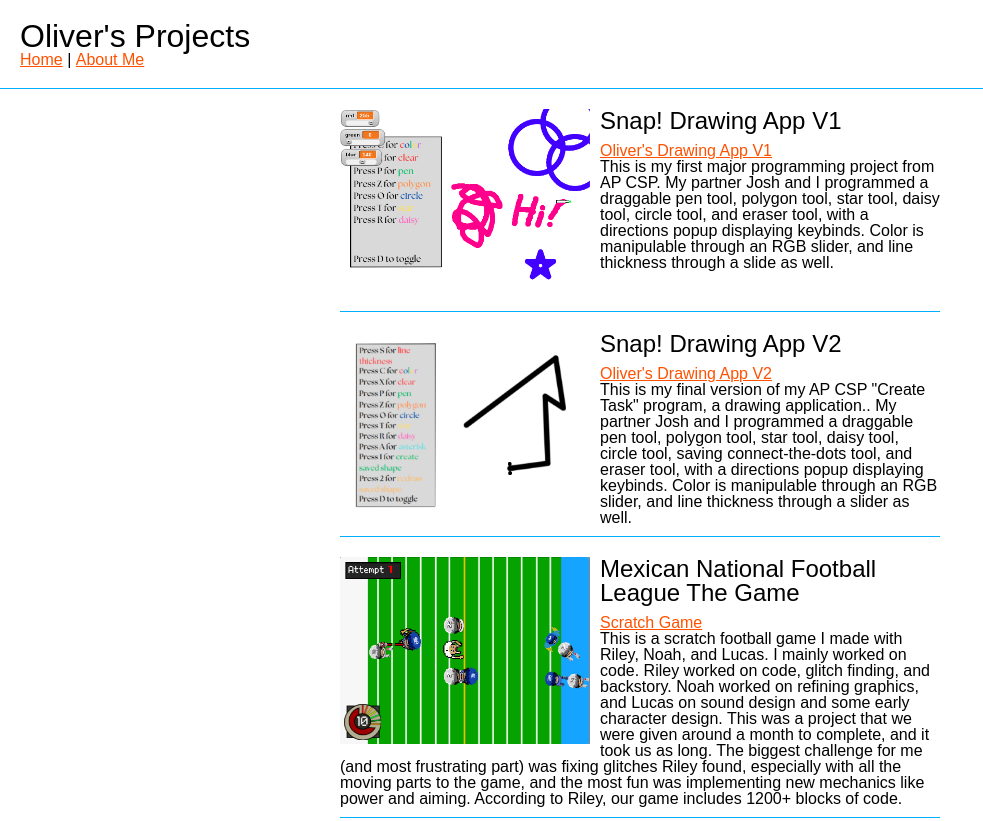
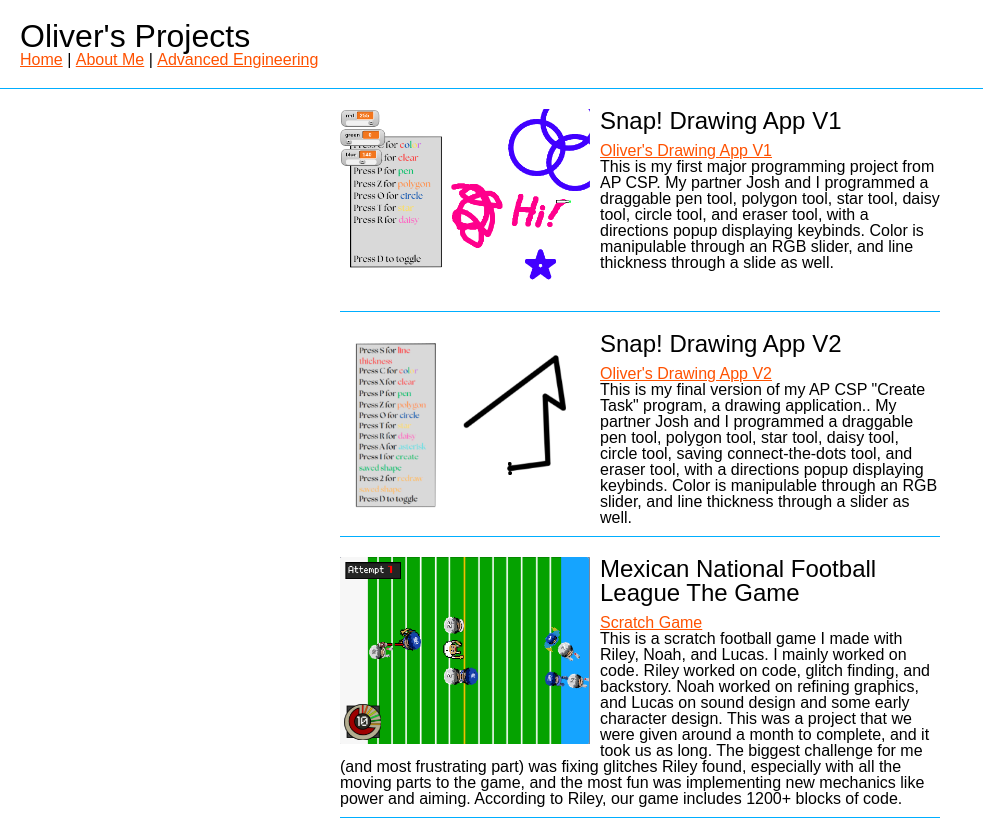
Before and after one commit to oliverkb/ap-cs-website, a website: page index.html in a window 1280 px wide. Shown: the top 821 px of the page, without its empty margins (0-983 px from the left). Drawn offline with Linux system fonts and the light colour scheme.

Commit message:
Update index.html

```diff
--- a/index.html
+++ b/index.html
@@ -4,7 +4,7 @@
     <meta charset="UTF-8" />
     <meta name="viewport" content="width=device-width, initial-scale=1.0" />
     <meta http-equiv="X-UA-Compatible" content="ie=edge" />
-    <title>Oliver's Projects</title>
+    <title>Oliver's AP Comp Sci Projects</title>
     <link rel="stylesheet" href="reset.css" />
     <link rel="stylesheet" href="styles.css" />
     <link rel="icon" type="image/png" href="favicon-96x96.png" sizes="96x96" />
@@ -22,6 +22,8 @@
           <li><a href="index.html">Home</a></li>
           <li>|</li>
           <li><a href="aboutme.html">About Me</a></li>
+          <li>|</li>
+          <li><a href="engine.html">Advanced Engineering</a></li>
         </ul>
       </nav>
     </header>
```
